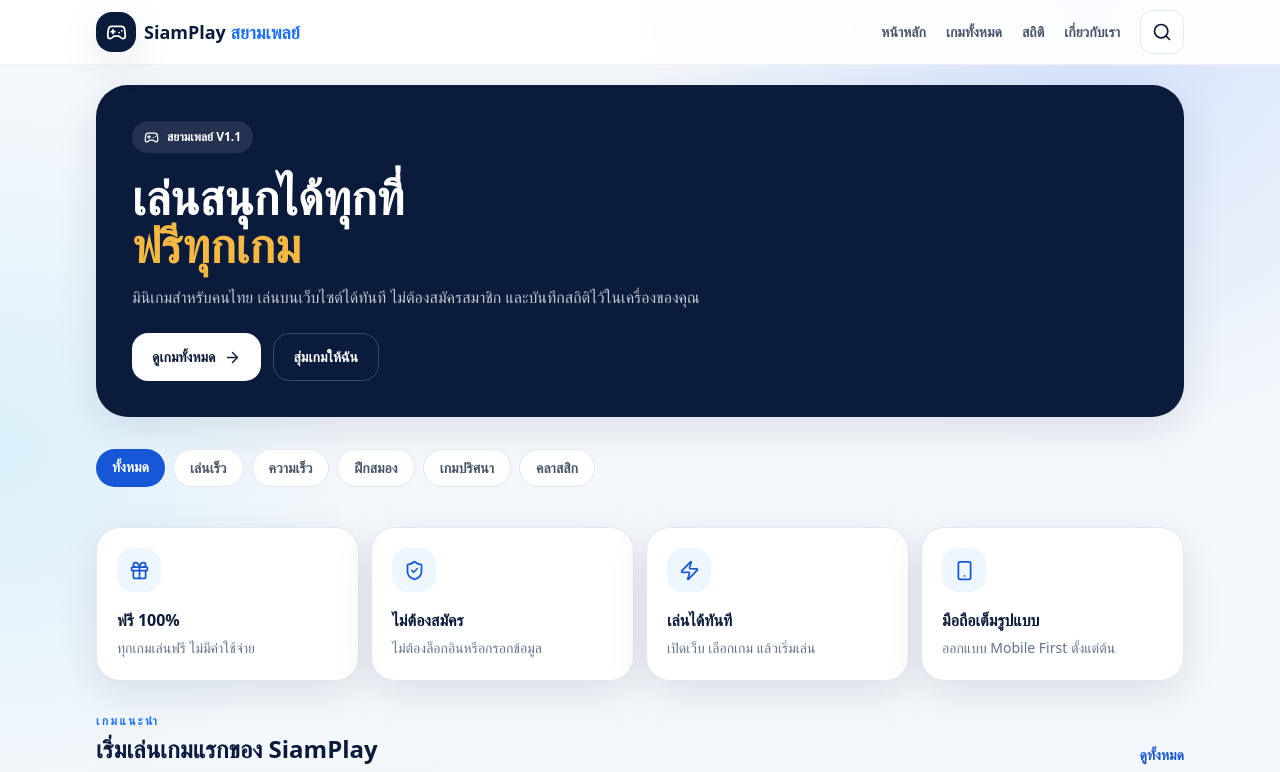
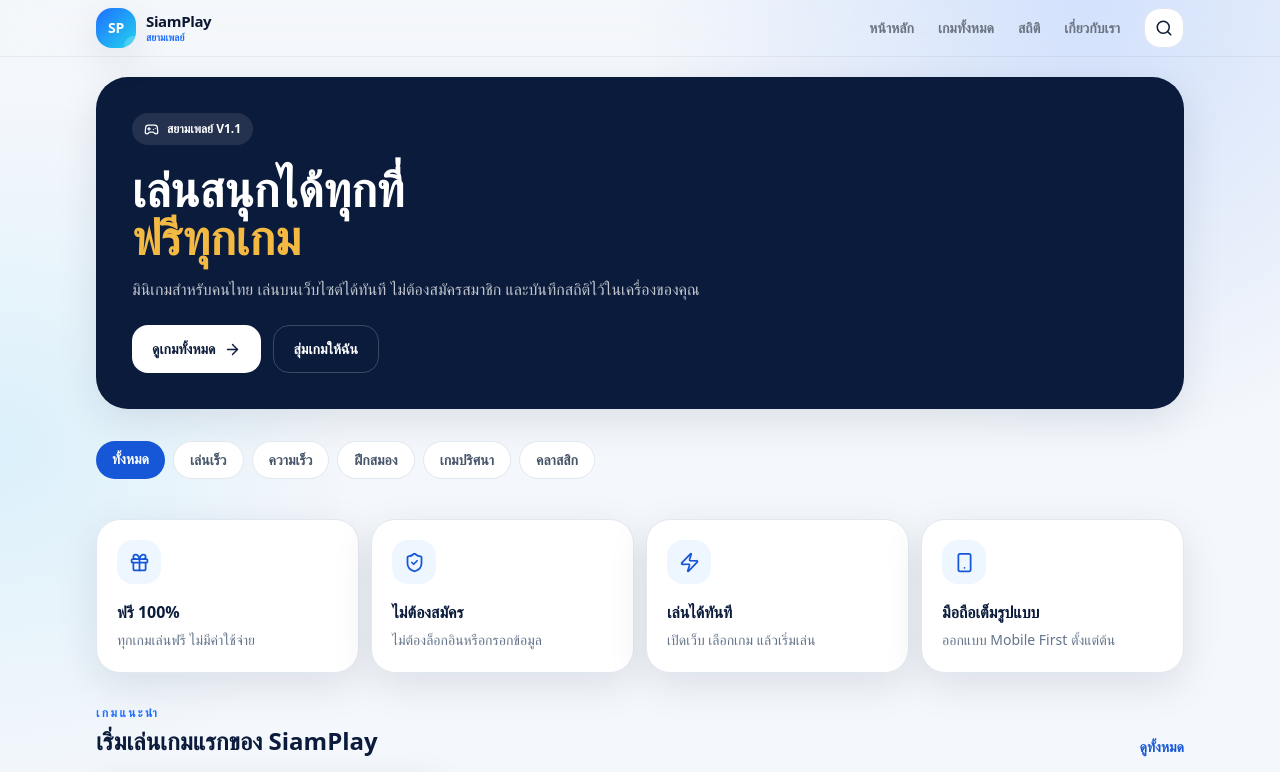
Before and after one commit to UnknownCode-2026/siamplay, a Next.js app: page / in a window 1280 px wide. Shown: the top 772 px of the page. Built offline with nearby package versions, Linux system fonts and the light colour scheme.

Commit message:
feat(v1.2): redesign components/layout/Header.tsx

```diff
--- a/components/layout/Header.tsx
+++ b/components/layout/Header.tsx
@@ -1,40 +1,50 @@
 "use client";
 
 import Link from "next/link";
-import { Menu, Search, Gamepad2 } from "lucide-react";
+import { Menu, Search } from "lucide-react";
 import { useState } from "react";
+
+function BrandMark() {
+  return (
+    <span className="relative grid h-10 w-10 shrink-0 place-items-center overflow-hidden rounded-2xl bg-gradient-to-br from-siam-500 to-cyan-400 text-white shadow-soft">
+      <span className="text-sm font-black tracking-tight">SP</span>
+      <span className="absolute -bottom-2 -right-2 h-5 w-5 rounded-full bg-white/20" />
+    </span>
+  );
+}
 
 export function Header() {
   const [open, setOpen] = useState(false);
 
   return (
-    <header className="sticky top-0 z-50 border-b border-black/5 bg-white/90 backdrop-blur">
-      <div className="mx-auto flex h-16 max-w-6xl items-center gap-3 px-4 sm:px-6 lg:px-8">
-        <Link href="/" className="flex min-w-0 items-center gap-2 font-black text-siam-900">
-          <span className="grid h-10 w-10 shrink-0 place-items-center rounded-2xl bg-siam-900 text-white shadow-soft">
-            <Gamepad2 size={21} />
-          </span>
-          <span className="truncate text-lg">SiamPlay <span className="text-siam-500">สยามเพลย์</span></span>
+    <header className="sticky top-0 z-50 border-b border-black/5 bg-white/82 backdrop-blur-xl dark:border-white/10 dark:bg-[#071120]/82">
+      <div className="mx-auto flex h-14 max-w-6xl items-center gap-3 px-4 sm:px-6 lg:px-8">
+        <Link href="/" className="flex min-w-0 items-center gap-2.5">
+          <BrandMark />
+          <div className="leading-tight">
+            <div className="text-[15px] font-black tracking-tight text-main">SiamPlay</div>
+            <div className="text-[10px] font-bold text-siam-500">สยามเพลย์</div>
+          </div>
         </Link>
 
-        <nav className="ml-auto hidden items-center gap-5 text-sm font-semibold text-slate-600 lg:flex">
+        <nav className="ml-auto hidden items-center gap-6 text-sm font-bold text-muted lg:flex">
           <Link href="/">หน้าหลัก</Link>
           <Link href="/games">เกมทั้งหมด</Link>
           <Link href="/stats">สถิติ</Link>
           <Link href="/about">เกี่ยวกับเรา</Link>
         </nav>
 
-        <Link href="/games" aria-label="ค้นหาเกม" className="ml-auto grid h-11 w-11 place-items-center rounded-xl border border-slate-200 bg-white lg:ml-2">
-          <Search size={20} />
+        <Link href="/games" aria-label="ค้นหาเกม" className="ml-auto grid h-10 w-10 place-items-center rounded-2xl border surface text-main lg:ml-3">
+          <Search size={18} />
         </Link>
-        <button onClick={() => setOpen(!open)} aria-label="เปิดเมนู" className="grid h-11 w-11 place-items-center rounded-xl border border-slate-200 bg-white lg:hidden">
-          <Menu size={21} />
+        <button onClick={() => setOpen(!open)} aria-label="เปิดเมนู" className="grid h-10 w-10 place-items-center rounded-2xl border surface text-main lg:hidden">
+          <Menu size={19} />
         </button>
       </div>
 
       {open && (
-        <div className="border-t border-slate-100 bg-white px-4 py-3 lg:hidden">
-          <div className="mx-auto grid max-w-6xl gap-2 text-sm font-semibold">
+        <div className="border-t border-black/5 px-4 py-3 dark:border-white/10">
+          <div className="mx-auto grid max-w-6xl gap-1">
             {[
               ["/", "หน้าหลัก"],
               ["/games", "เกมทั้งหมด"],
@@ -42,7 +52,7 @@
               ["/settings", "ตั้งค่า"],
               ["/about", "เกี่ยวกับเรา"],
             ].map(([href, label]) => (
-              <Link key={href} href={href} onClick={() => setOpen(false)} className="rounded-xl px-3 py-3 hover:bg-slate-50">
+              <Link key={href} href={href} onClick={() => setOpen(false)} className="rounded-2xl px-4 py-3 text-sm font-bold text-main hover:bg-black/5 dark:hover:bg-white/5">
                 {label}
               </Link>
             ))}
```
